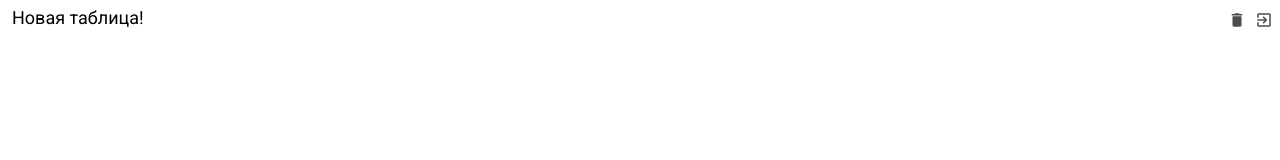
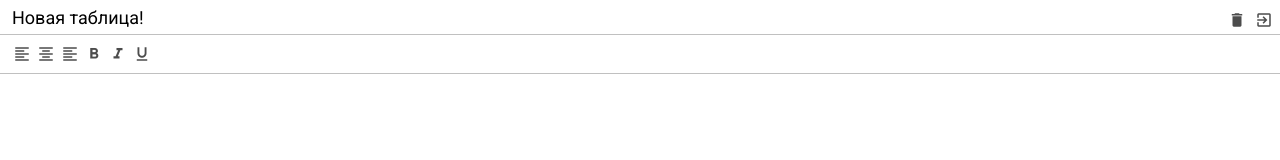
Before and after one commit to iv13-web/excel, a website built with webpack: page src/index.html in a window 1280 px wide. Built offline with nearby package versions, Linux system fonts and the light colour scheme.

Commit message:
add toolbar styles

```diff
--- a/src/index.html
+++ b/src/index.html
@@ -31,7 +31,37 @@
 
 
 
-        <div class="excel__toolbar"></div>
+        <div class="excel__toolbar">
+            <div class="button">
+                <i class="material-icons">format_align_left</i>
+            </div>
+
+            <div class="button">
+                <i class="material-icons">format_align_center</i>
+            </div>
+
+            <div class="button">
+                <i class="material-icons">format_align_left</i>
+            </div>
+
+            <div class="button">
+                <i class="material-icons">format_bold</i>
+            </div>
+
+            <div class="button">
+                <i class="material-icons">format_italic</i>
+            </div>
+
+            <div class="button">
+                <i class="material-icons">format_underline</i>
+            </div>
+        </div>
+
+
+
+
+
+
         <div class="excel__formula"></div>
         <div class="excel__table"></div>
 
--- a/src/scss/_variables.scss
+++ b/src/scss/_variables.scss
@@ -1,2 +1,3 @@
 $header-height: 34px;
+$toolbar-height: 40px;
 $border-color: #c0c0c0;
--- a/src/scss/toolbar.scss
+++ b/src/scss/toolbar.scss
@@ -1,3 +1,19 @@
+@import "variables";
+@import "mixins";
+
 .excel__toolbar {
+    position: absolute;
+    left: 0;
+    right: 0;
+    top: $header-height;
+    height: $toolbar-height;
+    border-top: 1px solid $border-color;
+    border-bottom: 1px solid $border-color;
+    padding: 7px 10px;
+    display: flex;
+
+    .button {
+        @include button(green);
+    }
 
 }
```
